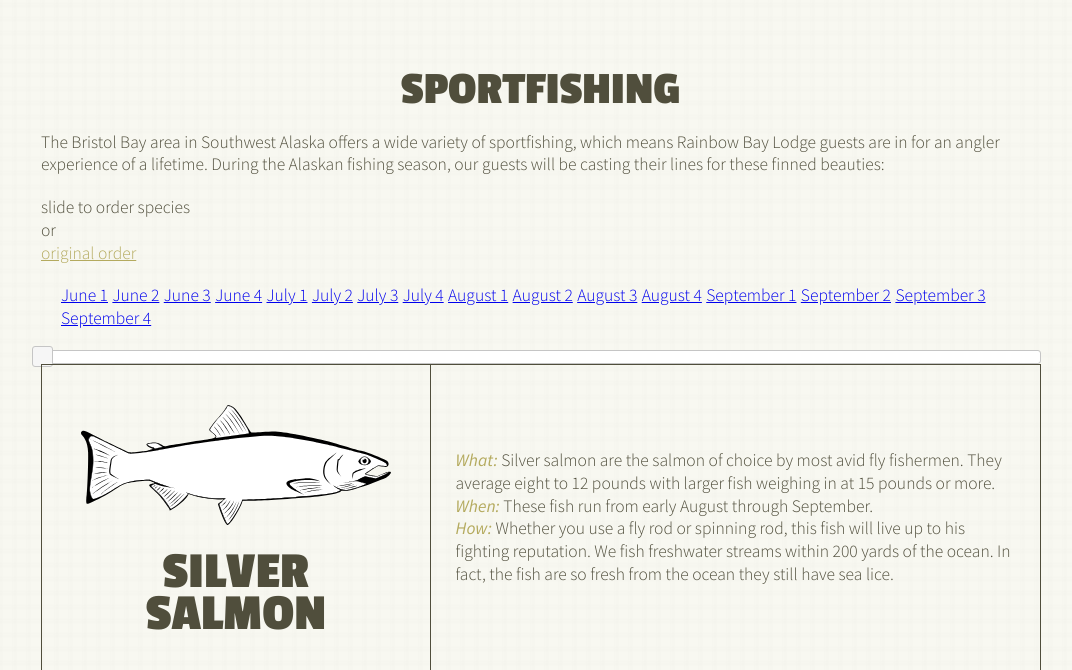
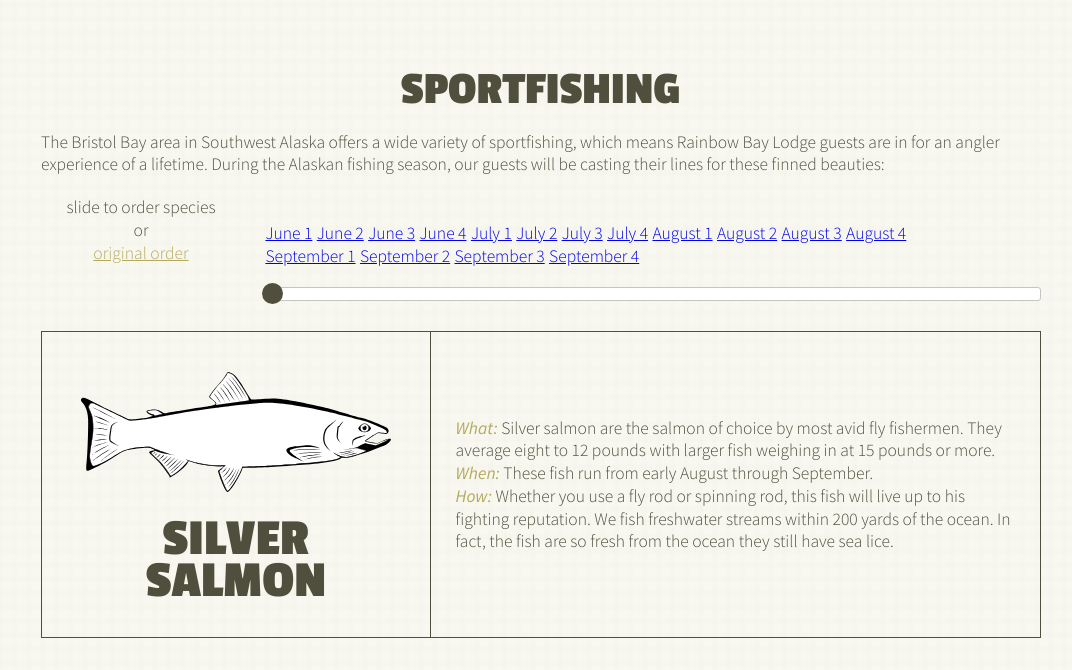
Before and after one commit to lindseyemaddox/rainbow-bay, a PHP site: page /recreation/sportfishing in a window 1280 px wide. Shown: the part 250-920 px from the top of the page, without its empty margins (99-1171 px from the left). Run offline with PHP 8.4, Linux system fonts and the light colour scheme; some libraries are stand-ins or nearby versions; some web fonts are replaced.

Commit message:
small edit on species

```diff
--- a/_assets/css/styles.css
+++ b/_assets/css/styles.css
@@ -2157,13 +2157,30 @@ section#species article div.description span {
 section#species article div.description p {
   padding-bottom: 0;
 }
-#draggable {
-  width: 10px;
-  height: 10px;
+p.filters {
+  width: 20%;
+  display: inline-block;
+  text-align: center;
+}
+ul#filters {
+  width: 69%;
+  display: inline-block;
+  vertical-align: middle;
+}
+div.slider {
+  width: 77%;
+  float: right;
+  margin-bottom: 30px;
+}
+.ui-state-default,
+.ui-widget-content .ui-state-default,
+.ui-widget-header .ui-state-default {
+  background-image: none!important;
+  background-color: #504e3c !important;
+  border: 0 !important;
   -webkit-border-radius: 50%;
   -moz-border-radius: 50%;
   border-radius: 50%;
-  cursor: pointer;
 }
 section#contact {
   padding: 77px 0px 65px;
--- a/recreation/sportfishing.php
+++ b/recreation/sportfishing.php
@@ -21,10 +21,10 @@
 
       <div id="options" class="clearfix">
 
-        <p>slide to order species <br />or<br /> <a href="#filter" data-option-value="*" class="selected">original order</a></p>
+        <p class="filters">slide to order species <br />or<br /> <a href="#filter" data-option-value="*" class="selected">original order</a></p>
 
         <ul id="filters" class="option-set clearfix" data-option-key="filter">
-          <li><a href="#filter" data-option-value=".june1">June 1</a></li>
+          <li><a href="#filter" data-option-value=".june1" class="button is-checked">June 1</a></li>
           <li><a href="#filter" data-option-value=".june2">June 2</a></li>
           <li><a href="#filter" data-option-value=".june3">June 3</a></li>
           <li><a href="#filter" data-option-value=".june4">June 4</a></li>
@@ -44,6 +44,8 @@
 
       </div> <!-- #options -->
       <div class="slider"></div>
+
+      <div class="clearfix"></div>
     </div><!--slider-->
 
     <div id="container" class="clearfix">
```
Also changed, not shown: _assets/css/less/pages/activities.less (+19 -4 lines), 1 other file.
